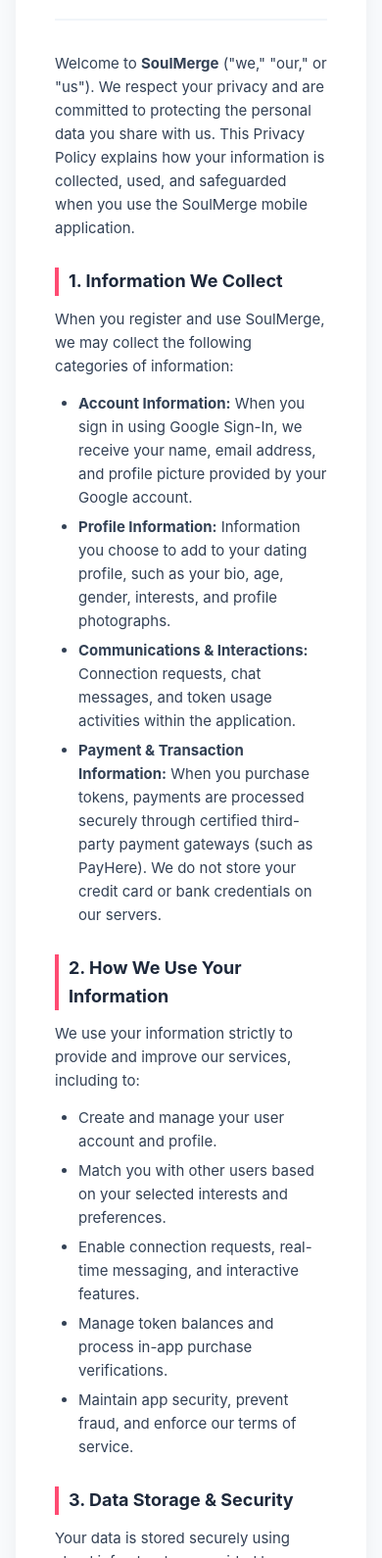
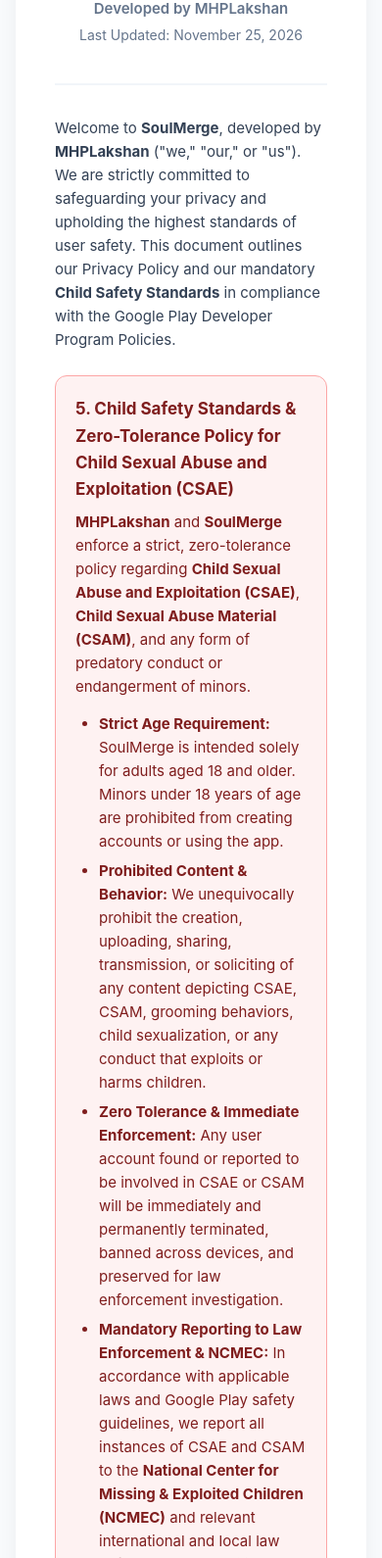
Before and after one commit to Lakshan2000610/soulmerge-privacy, a plain HTML site: page index.html in a window 390 px wide. Shown: the part 211-1801 px from the top of the page at 98% size. Drawn offline with Linux system fonts and the light colour scheme.

Commit message:
Revise Privacy Policy with Child Safety Standards
Updated the Privacy Policy to include Child Safety Standards, modified the title, and added developer information.

```diff
--- a/index.html
+++ b/index.html
@@ -3,7 +3,7 @@
 <head>
     <meta charset="UTF-8">
     <meta name="viewport" content="width=device-width, initial-scale=1.0">
-    <title>Privacy Policy - SoulMerge</title>
+    <title>Privacy Policy & Child Safety Standards - SoulMerge</title>
     <style>
         :root {
             --primary: #FF4B72;
@@ -11,6 +11,9 @@
             --text-muted: #64748B;
             --bg-light: #F8FAFC;
             --card-bg: #FFFFFF;
+            --danger-bg: #FEF2F2;
+            --danger-border: #FCA5A5;
+            --danger-text: #991B1B;
         }
         * {
             box-sizing: border-box;
@@ -50,6 +53,12 @@
             margin-bottom: 8px;
             color: var(--text-dark);
         }
+        .developer-name {
+            font-size: 15px;
+            font-weight: 600;
+            color: var(--text-muted);
+            margin-bottom: 4px;
+        }
         .last-updated {
             font-size: 14px;
             color: var(--text-muted);
@@ -73,6 +82,22 @@
         li {
             margin-bottom: 6px;
         }
+        .policy-alert {
+            background-color: var(--danger-bg);
+            border: 1px solid var(--danger-border);
+            border-radius: 12px;
+            padding: 20px;
+            margin: 24px 0;
+            color: var(--danger-text);
+        }
+        .policy-alert h3 {
+            font-size: 17px;
+            margin-bottom: 8px;
+            color: #7F1D1D;
+        }
+        .policy-alert p, .policy-alert ul {
+            color: #7F1D1D;
+        }
         .contact-box {
             background-color: #FFF1F2;
             border: 1px solid #FFE4E6;
@@ -95,17 +120,36 @@
     <div class="container">
         <div class="header">
             <div class="logo">SoulMerge</div>
-            <h1>Privacy Policy</h1>
-            <p class="last-updated">Last Updated: November 09, 2026</p>
+            <h1>Privacy Policy & Child Safety Standards</h1>
+            <p class="developer-name">Developed by MHPLakshan</p>
+            <p class="last-updated">Last Updated: November 25, 2026</p>
         </div>
 
-        <p>Welcome to <strong>SoulMerge</strong> ("we," "our," or "us"). We respect your privacy and are committed to protecting the personal data you share with us. This Privacy Policy explains how your information is collected, used, and safeguarded when you use the SoulMerge mobile application.</p>
+        <p>Welcome to <strong>SoulMerge</strong>, developed by <strong>MHPLakshan</strong> ("we," "our," or "us"). We are strictly committed to safeguarding your privacy and upholding the highest standards of user safety. This document outlines our Privacy Policy and our mandatory <strong>Child Safety Standards</strong> in compliance with the Google Play Developer Program Policies.</p>
+
+        <!-- CHILD SAFETY STANDARDS MANDATORY SECTION -->
+        <div id="child-safety" class="policy-alert">
+            <h3>5. Child Safety Standards & Zero-Tolerance Policy for Child Sexual Abuse and Exploitation (CSAE)</h3>
+            <p><strong>MHPLakshan</strong> and <strong>SoulMerge</strong> enforce a strict, zero-tolerance policy regarding <strong>Child Sexual Abuse and Exploitation (CSAE)</strong>, <strong>Child Sexual Abuse Material (CSAM)</strong>, and any form of predatory conduct or endangerment of minors.</p>
+            <ul>
+                <li><strong>Strict Age Requirement:</strong> SoulMerge is intended solely for adults aged 18 and older. Minors under 18 years of age are prohibited from creating accounts or using the app.</li>
+                <li><strong>Prohibited Content & Behavior:</strong> We unequivocally prohibit the creation, uploading, sharing, transmission, or soliciting of any content depicting CSAE, CSAM, grooming behaviors, child sexualization, or any conduct that exploits or harms children.</li>
+                <li><strong>Zero Tolerance & Immediate Enforcement:</strong> Any user account found or reported to be involved in CSAE or CSAM will be immediately and permanently terminated, banned across devices, and preserved for law enforcement investigation.</li>
+                <li><strong>Mandatory Reporting to Law Enforcement & NCMEC:</strong> In accordance with applicable laws and Google Play safety guidelines, we report all instances of CSAE and CSAM to the <strong>National Center for Missing & Exploited Children (NCMEC)</strong> and relevant international and local law enforcement authorities.</li>
+                <li><strong>Dedicated Child Safety Point of Contact:</strong> We maintain a dedicated point of contact for receiving child safety reports and complaints. If you encounter any content or behavior violating our child safety standards, please contact our Child Safety Officer immediately at:
+                    <br><br>
+                    <strong>Child Safety Point of Contact Email:</strong> <a href="mailto:childsafety.soulmerge@gmail.com" style="color: #991B1B; font-weight: bold;">childsafety.soulmerge@gmail.com</a>
+                    <br>
+                    <strong>Alternative Contact Email:</strong> <a href="mailto:lakshan2000610@gmail.com" style="color: #991B1B; font-weight: bold;">lakshan2000610@gmail.com</a>
+                </li>
+            </ul>
+        </div>
 
         <h2>1. Information We Collect</h2>
         <p>When you register and use SoulMerge, we may collect the following categories of information:</p>
         <ul>
             <li><strong>Account Information:</strong> When you sign in using Google Sign-In, we receive your name, email address, and profile picture provided by your Google account.</li>
-            <li><strong>Profile Information:</strong> Information you choose to add to your dating profile, such as your bio, age, gender, interests, and profile photographs.</li>
+            <li><strong>Profile Information:</strong> Information you choose to add to your profile, such as your bio, age, gender, interests, and profile photographs.</li>
             <li><strong>Communications & Interactions:</strong> Connection requests, chat messages, and token usage activities within the application.</li>
             <li><strong>Payment & Transaction Information:</strong> When you purchase tokens, payments are processed securely through certified third-party payment gateways (such as PayHere). We do not store your credit card or bank credentials on our servers.</li>
         </ul>
@@ -117,7 +161,7 @@
             <li>Match you with other users based on your selected interests and preferences.</li>
             <li>Enable connection requests, real-time messaging, and interactive features.</li>
             <li>Manage token balances and process in-app purchase verifications.</li>
-            <li>Maintain app security, prevent fraud, and enforce our terms of service.</li>
+            <li>Maintain app security, prevent fraud, and enforce our terms of service and Child Safety Standards.</li>
         </ul>
 
         <h2>3. Data Storage & Security</h2>
@@ -128,27 +172,26 @@
         <ul>
             <li><strong>Other Users:</strong> Information on your public profile (such as photos, display name, and bio) is visible to other users of SoulMerge.</li>
             <li><strong>Service Providers:</strong> Trusted third-party infrastructure providers (such as Supabase for database hosting and PayHere for payment processing) who adhere to strict data security standards.</li>
-            <li><strong>Legal Requirements:</strong> If required to do so by applicable laws, regulations, or legal processes.</li>
+            <li><strong>Legal Requirements:</strong> If required to do so by applicable laws, regulations, legal processes, or child protection mandates.</li>
         </ul>
 
-        <h2>5. Age Restriction (18+)</h2>
-        <p>SoulMerge is strictly designed and intended for users who are at least <strong>18 years of age</strong> (or the legal age of majority in your jurisdiction). We do not knowingly collect personal information from individuals under the age of 18. If we become aware that a minor has created an account, we will take immediate steps to delete their data.</p>
-
-        <h2>6. Account & Data Deletion Rights</h2>
+        <h2 id="deletion">6. Account & Data Deletion Rights</h2>
         <p>You have full control over your personal data. You can edit your profile details directly in the app at any time. If you wish to delete your account and all associated personal data permanently, you may request deletion from within the app settings or by contacting our support team at the email address below. Upon confirmation, your data will be permanently purged from our active databases.</p>
 
-        <h2>7. Changes to This Privacy Policy</h2>
-        <p>We may update our Privacy Policy from time to time. Any changes will be posted on this page with an updated "Last Updated" date. Continued use of the app after such changes constitutes your acceptance of the updated policy.</p>
+        <h2>7. Changes to This Policy</h2>
+        <p>We may update our Privacy Policy and Child Safety Standards from time to time. Any changes will be posted on this page with an updated "Last Updated" date. Continued use of the app after such changes constitutes your acceptance of the updated policy.</p>
 
         <div class="contact-box">
-            <h2 style="margin-top: 0; border: none; padding: 0;">8. Contact Us</h2>
-            <p>If you have any questions or concerns regarding this Privacy Policy or your personal data, please contact us at:</p>
-            <p><strong>Email:</strong> support@soulmerge.app (or contact your developer account email)</p>
-            <p><strong>Application:</strong> SoulMerge</p>
+            <h2 style="margin-top: 0; border: none; padding: 0;">8. Contact Information</h2>
+            <p>If you have any questions, concerns, or reports regarding our Privacy Policy or Child Safety Standards, please contact us:</p>
+            <p><strong>App Name:</strong> SoulMerge</p>
+            <p><strong>Developer:</strong> MHPLakshan</p>
+            <p><strong>Developer Email:</strong> lakshan2000610@gmail.com</p>
+            <p><strong>Child Safety Reporting Email:</strong> childsafety.soulmerge@gmail.com</p>
         </div>
 
         <footer>
-            &copy; 2026 SoulMerge. All rights reserved.
+            &copy; 2026 SoulMerge (MHPLakshan). All rights reserved.
         </footer>
     </div>
 </body>
```
